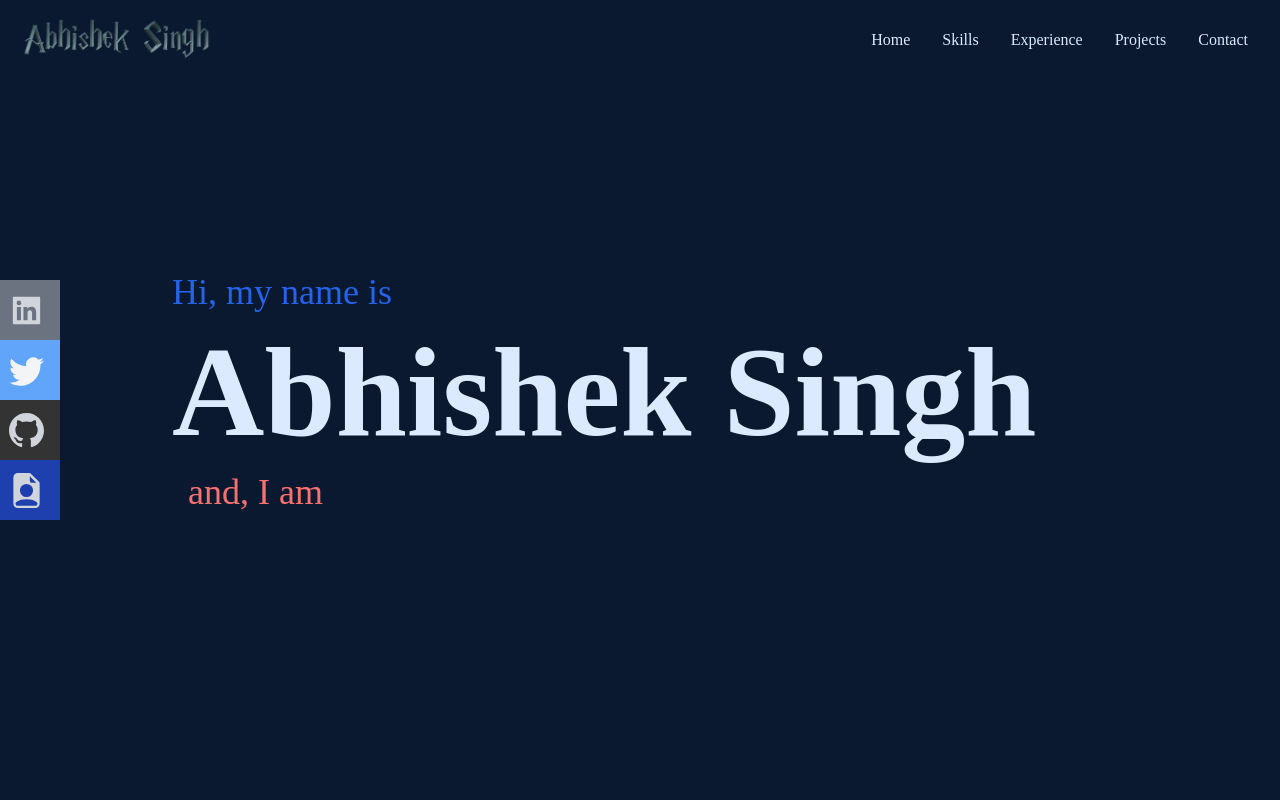
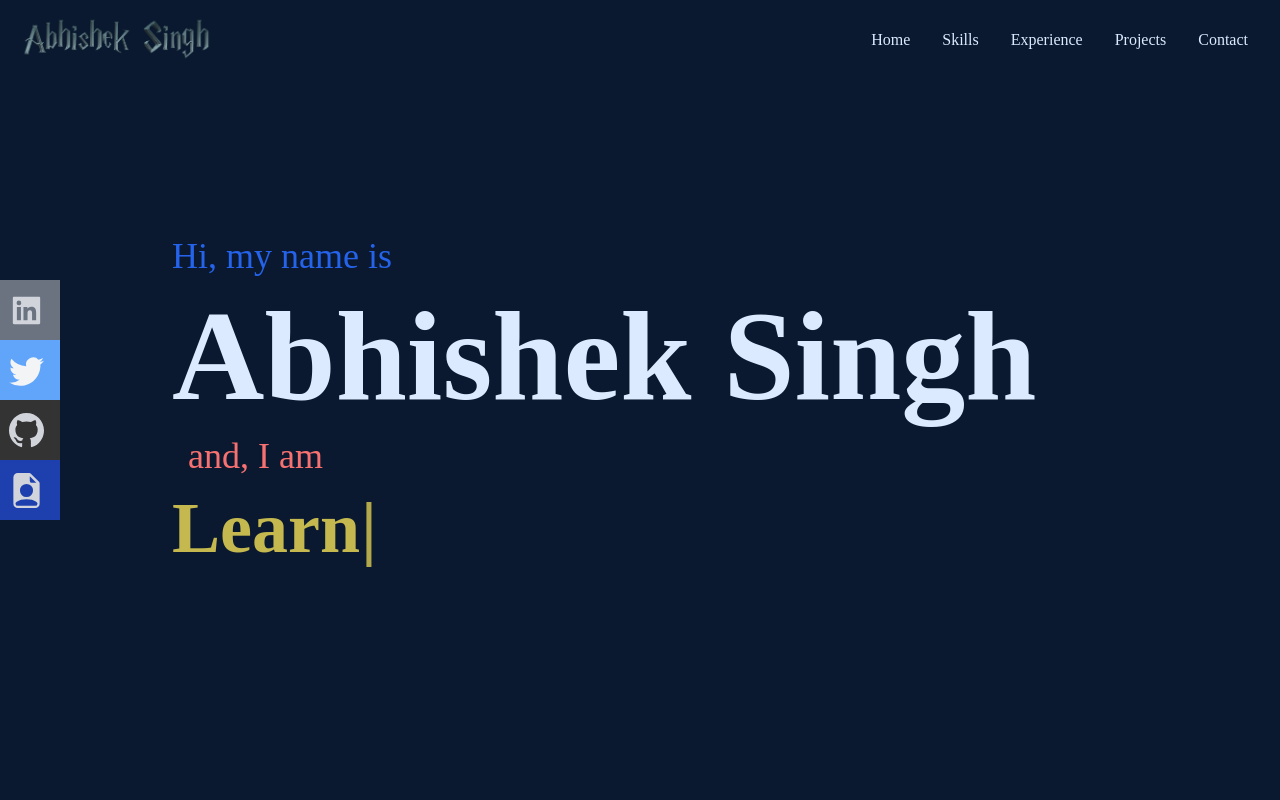
Before and after one commit to kunwarabhi7/newportfolio, a React (Create React App) app: page / in a window 1280 px wide. Shown: the top 800 px of the page. Built offline with nearby package versions, Linux system fonts and the light colour scheme.

Commit message:
added social links

```diff
--- a/src/components/Home.jsx
+++ b/src/components/Home.jsx
@@ -11,7 +11,7 @@ const Home = () => {
           Abhishek Singh
         </h1>
         <p className='text-red-400 text-4xl  p-4'>and, I am</p>
-        <h2 className='md:hidden text-7xl sm:text-7xl font-bold text-[#c4b84e]'>
+        <h2 className='text-7xl sm:text-7xl font-bold text-[#c4b84e]'>
         <TypewriterEffect  />
         </h2>
 
--- a/src/components/NavBar.jsx
+++ b/src/components/NavBar.jsx
@@ -67,17 +67,17 @@ const NavBar = () => {
       <div className='hidden md:flex fixed flex-col top-[35%] left-0'>
         <ul>
           <li className='w-[160px] h-[60px] flex items-center ml-[-100px] hover:ml-[-10px] duration-500 bg-gray-500'>
-          <a className='flex justify-between items-center w-full text-gray-300' href="/">Linkedin
+          <a className='flex justify-between items-center w-full text-gray-300' href="https://www.linkedin.com/in/kunwarabhi7/">Linkedin
           <AiFillLinkedin size={35}/>
           </a>
 </li>
 <li className='w-[160px] h-[60px] flex items-center ml-[-100px] hover:ml-[-10px] duration-500 bg-blue-400'>
-          <a className='flex justify-between items-center w-full text-gray-100' href="/">Twitter
+          <a className='flex justify-between items-center w-full text-gray-100' href="https://twitter.com/kunwarabhi7">Twitter
           <BsTwitter size={35}/>
           </a>
 </li>
 <li className='w-[160px] h-[60px] flex items-center ml-[-100px] hover:ml-[-10px] duration-500 bg-[#333333]'>
-          <a className='flex justify-between items-center w-full text-gray-300' href="/">GitHub
+          <a className='flex justify-between items-center w-full text-gray-300' href="https://github.com/kunwarabhi7">GitHub
           <BsGithub size={35}/>
           </a>
 </li>
```
